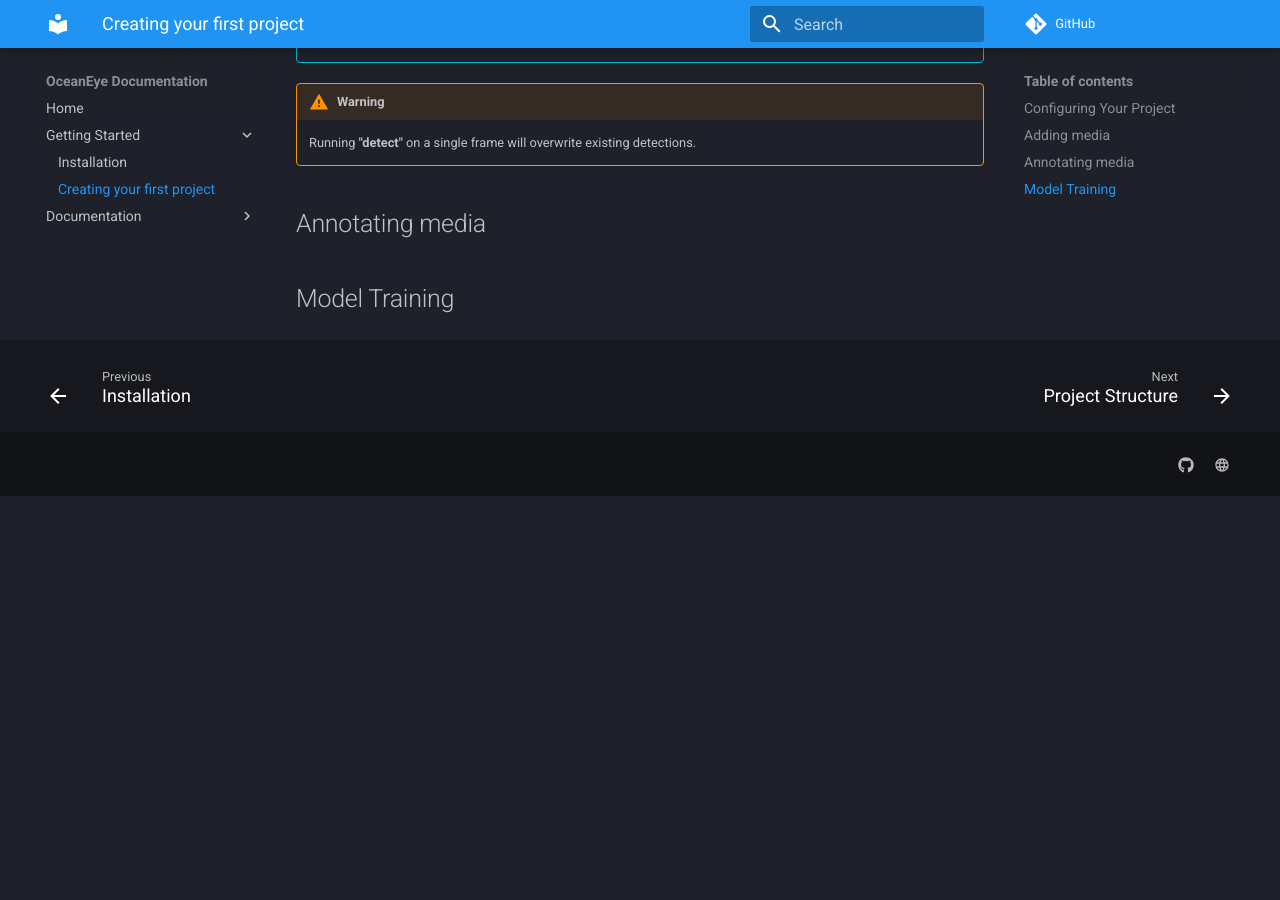
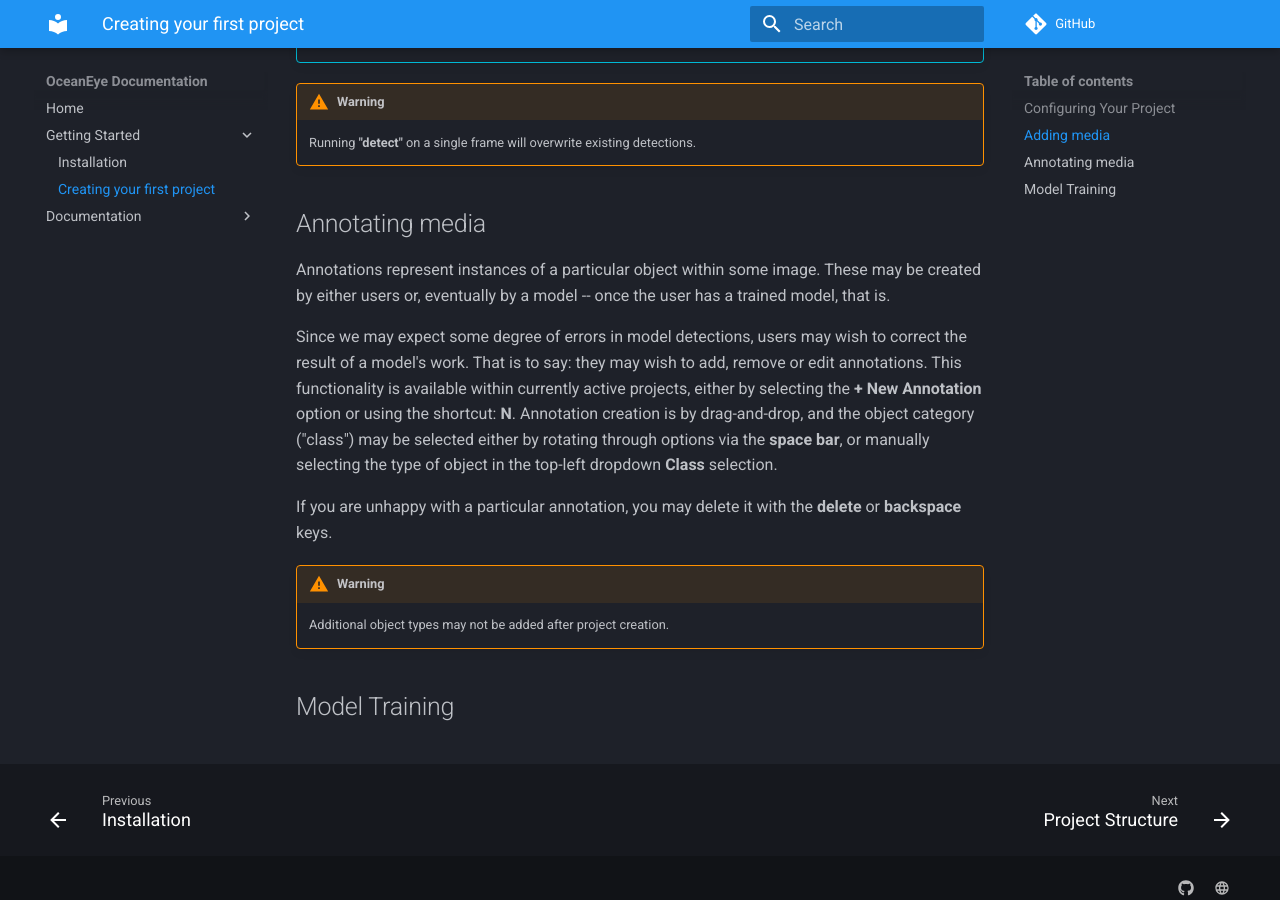
Before and after one commit to OceanEye-Project/oceaneye-project.github.io, an MkDocs documentation site: the page built from docs/getting-started/first-project.md, in a window 1280 px wide and 900 px high, scrolled down 1779 px. Built offline with MkDocs 1.6.1 and Material for MkDocs 9.7.7, drawn with Linux system fonts in a browser that asks for light colours; comment, search, counter and statistics services are not loaded; before the commit the page ends 2275 px from its top, so only the background shows below that.

Commit message:
Annotating Media section

```diff
--- a/docs/getting-started/first-project.md
+++ b/docs/getting-started/first-project.md
@@ -49,4 +49,16 @@ After configuration, you can begin to add media. Currently, we support the follo
 
 ## Annotating media
 
+Annotations represent instances of a particular object within some image. These may be created by either users or, eventually by a model -- once the user has a trained model, that is.
+
+Since we may expect some degree of errors in model detections, users may wish to correct the result of a model's work. That is to say: they may wish to add, remove or edit annotations. This functionality is available within currently active projects, either by selecting the **+ New Annotation** option or using the shortcut: **N**. Annotation creation is by drag-and-drop, and the object category ("class") may be selected either by rotating through options via the **space bar**, or manually selecting the type of object in the top-left dropdown **Class** selection.
+
+If you are unhappy with a particular annotation, you may delete it with the **delete** or **backspace** keys.
+
+
+!!! warning
+    Additional object types may not be added after project creation.
+
 ## Model Training
+
+##
```
